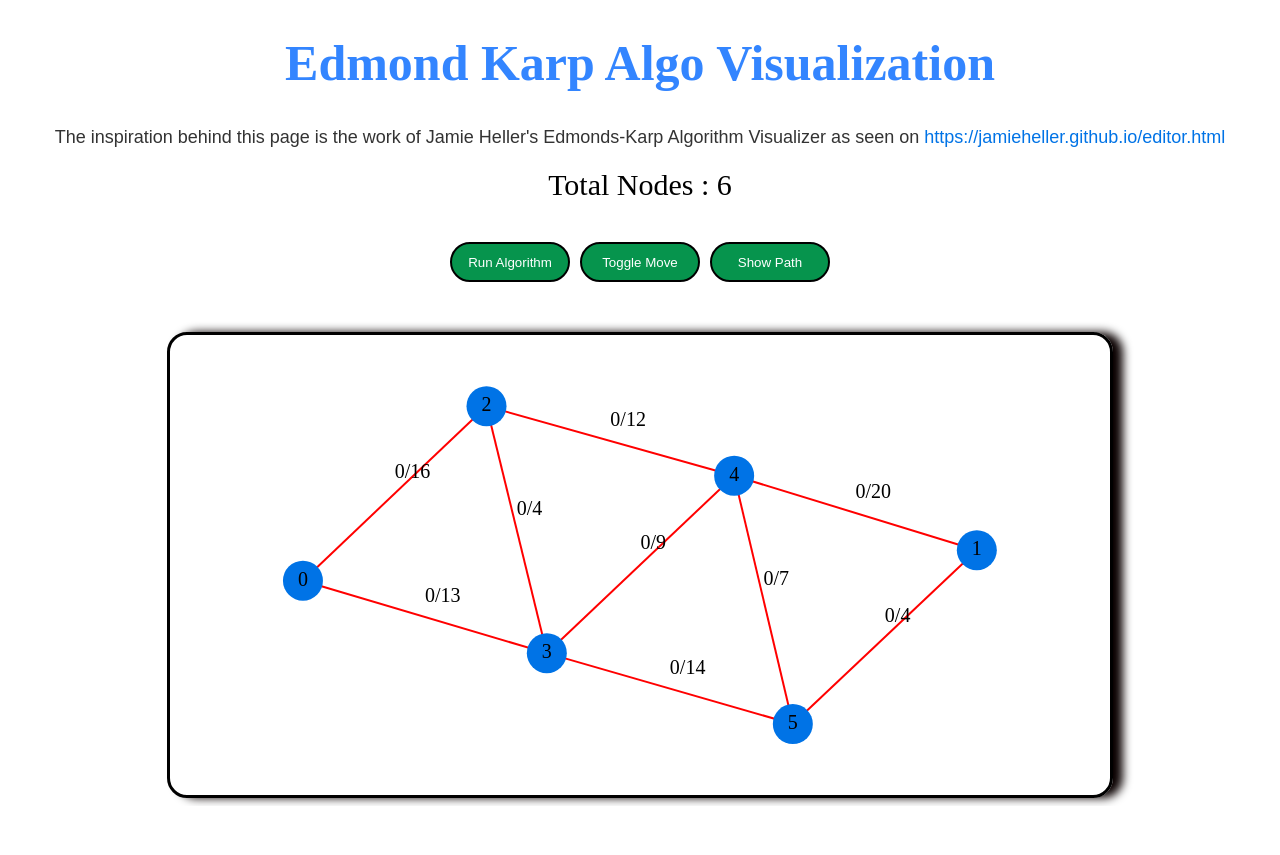
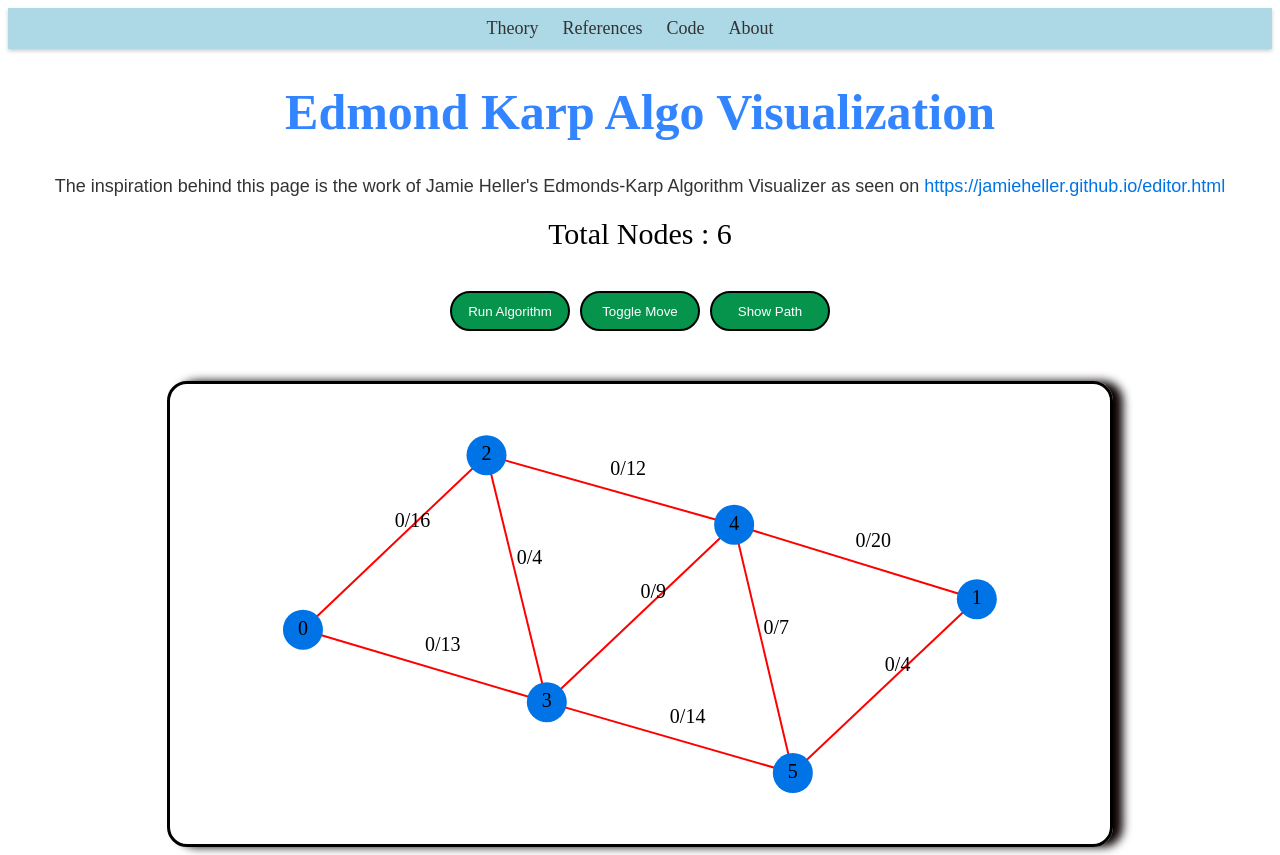
Before and after one commit to Reyan-786/Edmond-Karps-Algo-Visualization, a plain HTML site: page index.html in a window 1280 px wide. Before the commit the page ends 806 px from the top, so only its background shows below. Drawn offline with nearby package versions, Linux system fonts and the light colour scheme; animation ran at ten frames a second.

Commit message:
added extra pages

```diff
--- a/index.html
+++ b/index.html
@@ -9,6 +9,14 @@
 
 </head>
 <body>
+    <nav>
+        <ul>
+            <li><a href="./Theory.html">Theory</a></li>
+            <li><a href="">References</a></li>
+            <li><a href="https://github.com/Reyan-786/Edmond-Karps-Algo-Visualization/tree/master">Code</a></li>
+            <li><a href="./About.html">About</a></li>
+        </ul>
+    </nav>
     <h1 class = 'heading'> Edmond Karp Algo Visualization</h1>
     <p class="My-text">The inspiration behind this page is the work of Jamie Heller's Edmonds-Karp Algorithm Visualizer
         as seen on <a href="https://jamieheller.github.io/editor.html">https://jamieheller.github.io/editor.html</a></p>
--- a/style.css
+++ b/style.css
@@ -63,3 +63,35 @@
 .My-text a:hover {
     color:#06944d;
 }
+
+nav {
+    background-color: lightblue;
+    display: flex;
+    justify-content: center;
+    align-items: center;
+    padding: 10px 0; /* Add some padding to the top and bottom for spacing */
+    box-shadow: 0 2px 4px rgba(0, 0, 0, 0.2); /* Add a subtle shadow */
+}
+
+ul {
+    list-style-type: none;
+    padding: 0;
+    margin: 0; /* Remove default list margin */
+}
+
+li {
+    display: inline;
+    margin-right: 20px;
+    font-size: 18px; /* Adjust the font size */
+}
+
+
+a {
+    text-decoration: none;
+    color: #333; /* Change link color */
+    transition: color 0.3s; /* Add a smooth color transition effect */
+}
+
+a:hover {
+    color: #555; /* Change link color on hover */
+}
```
Also changed, not shown: About.html (added, +11 -0 lines), Theory.html (added, +12 -0 lines).
